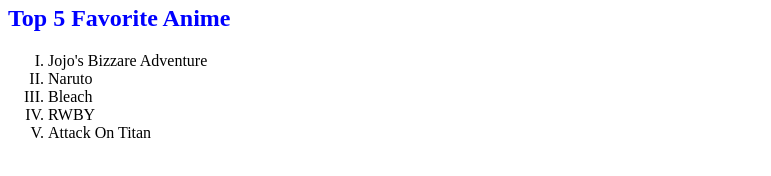
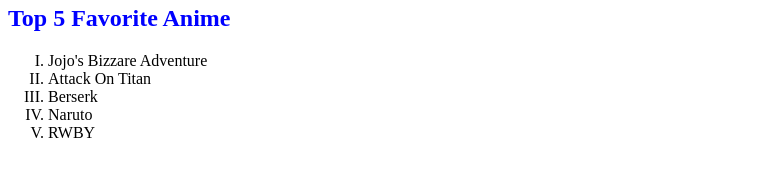
Before and after one commit to CodyThomasCrump/First-Website, a plain HTML site: page index.html in a window 1280 px wide. Shown: the part 270-446 px from the top of the page, without its empty margins (0-771 px from the left). Drawn offline with Linux system fonts and the light colour scheme.

Commit message:
Changed some list items

```diff
--- a/index.html
+++ b/index.html
@@ -55,10 +55,10 @@
     <!-- Ordered lists can display things in multiple ordering types: numbers, letters, and roman numerals -->
     <ol type="I">
         <li>Jojo's Bizzare Adventure</li>
+        <li>Attack On Titan</li>
+        <li>Berserk</li>
         <li>Naruto</li>
-        <li>Bleach</li>
         <li>RWBY</li>
-        <li>Attack On Titan</li>
     </ol>
 
 </body>
```
